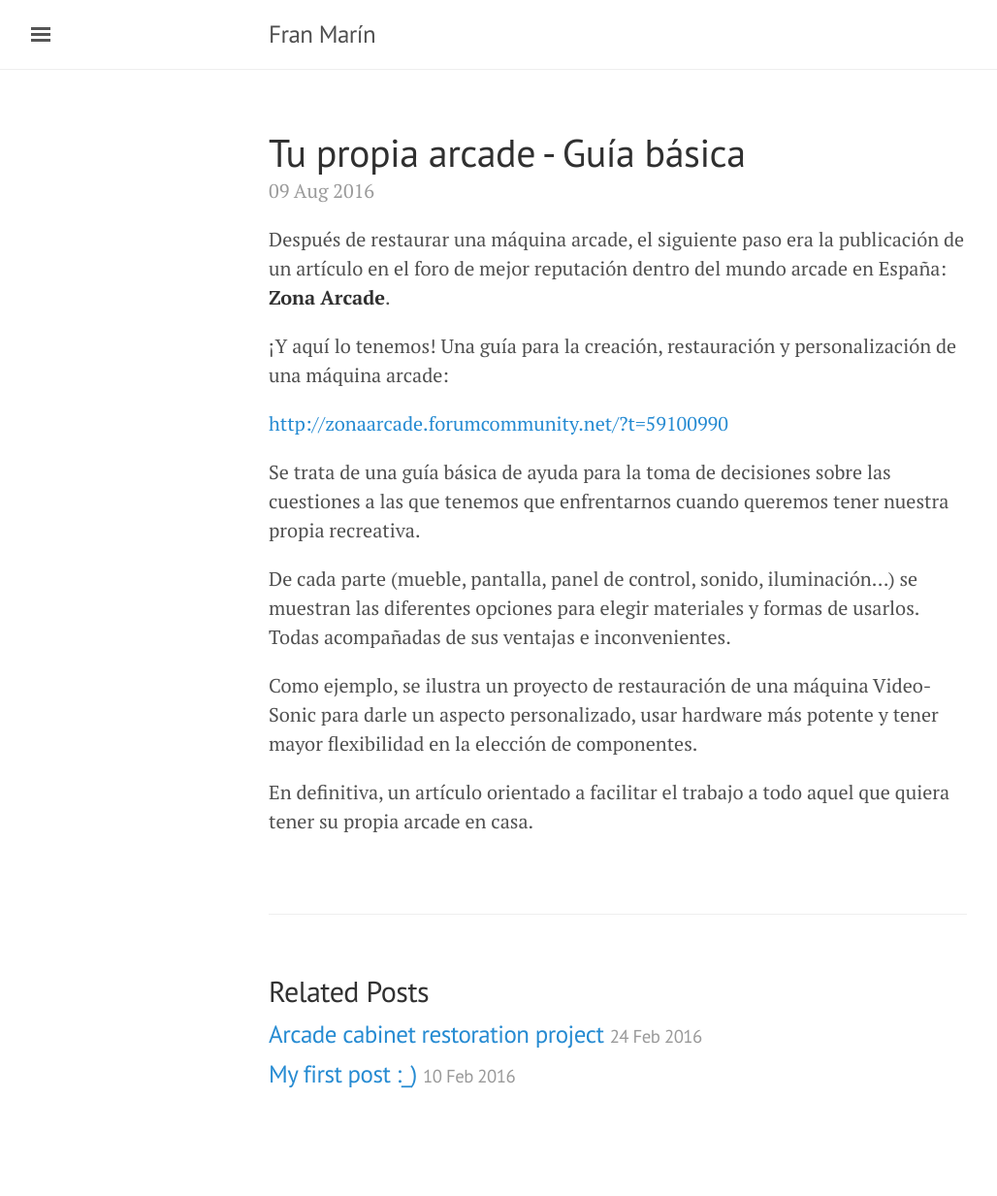
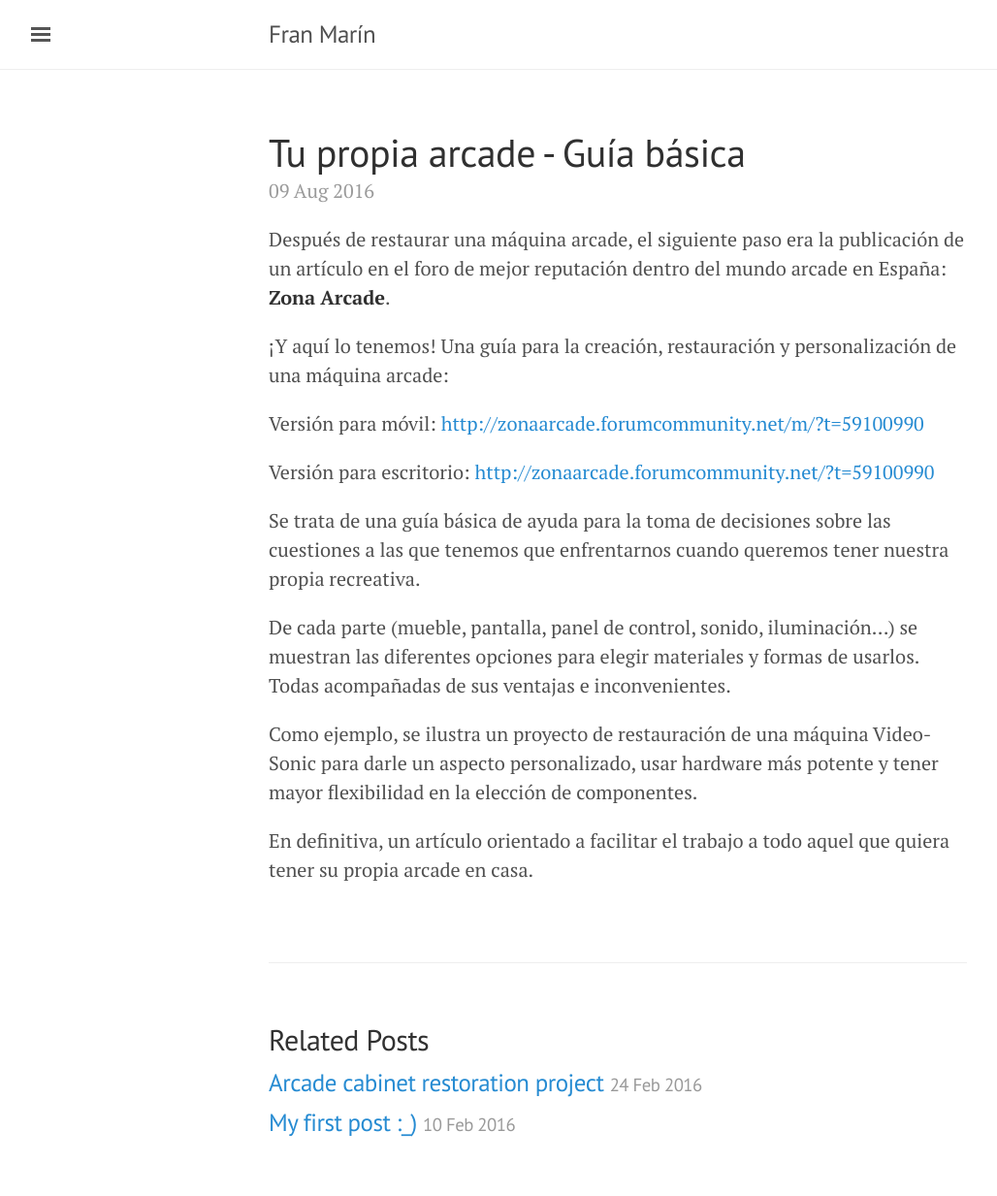
Before and after one commit to lsybarguen/franmarin.github.io, a Jekyll site: the page built from _posts/2016-08-09-tu-propia-arcade-guia-basica.markdown, in a window 1280 px wide. Shown: the whole page at 97% size, without its empty margins (3-1031 px from the left). Built offline with Jekyll 4.4.1, drawn with Linux system fonts in a browser that asks for light colours; before the commit the page ends 1183 px from its top, so only the background shows below that.

Commit message:
Update 2016-08-09-tu-propia-arcade-guia-basica.markdown

```diff
--- a/_posts/2016-08-09-tu-propia-arcade-guia-basica.markdown
+++ b/_posts/2016-08-09-tu-propia-arcade-guia-basica.markdown
@@ -9,6 +9,10 @@ Después de restaurar una máquina arcade, el siguiente paso era la publicación
 
 ¡Y aquí lo tenemos! Una guía para la creación, restauración y personalización de una máquina arcade:
 
+Versión para móvil:
+[http://zonaarcade.forumcommunity.net/m/?t=59100990](http://zonaarcade.forumcommunity.net/m/?t=59100990)
+
+Versión para escritorio:
 [http://zonaarcade.forumcommunity.net/?t=59100990](http://zonaarcade.forumcommunity.net/?t=59100990)
 
 Se trata de una guía básica de ayuda para la toma de decisiones sobre las cuestiones a las que tenemos que enfrentarnos cuando queremos tener nuestra propia recreativa.
```
